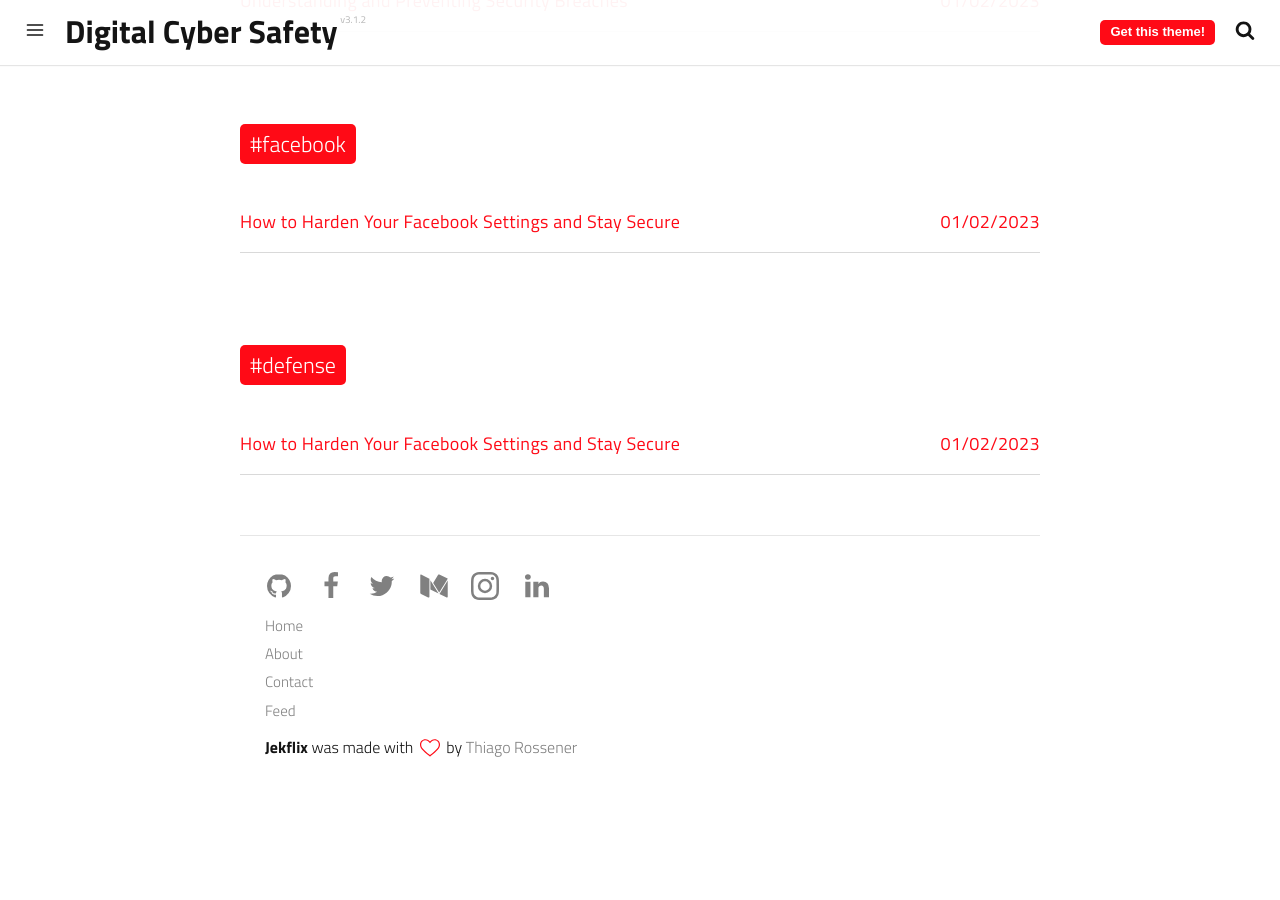
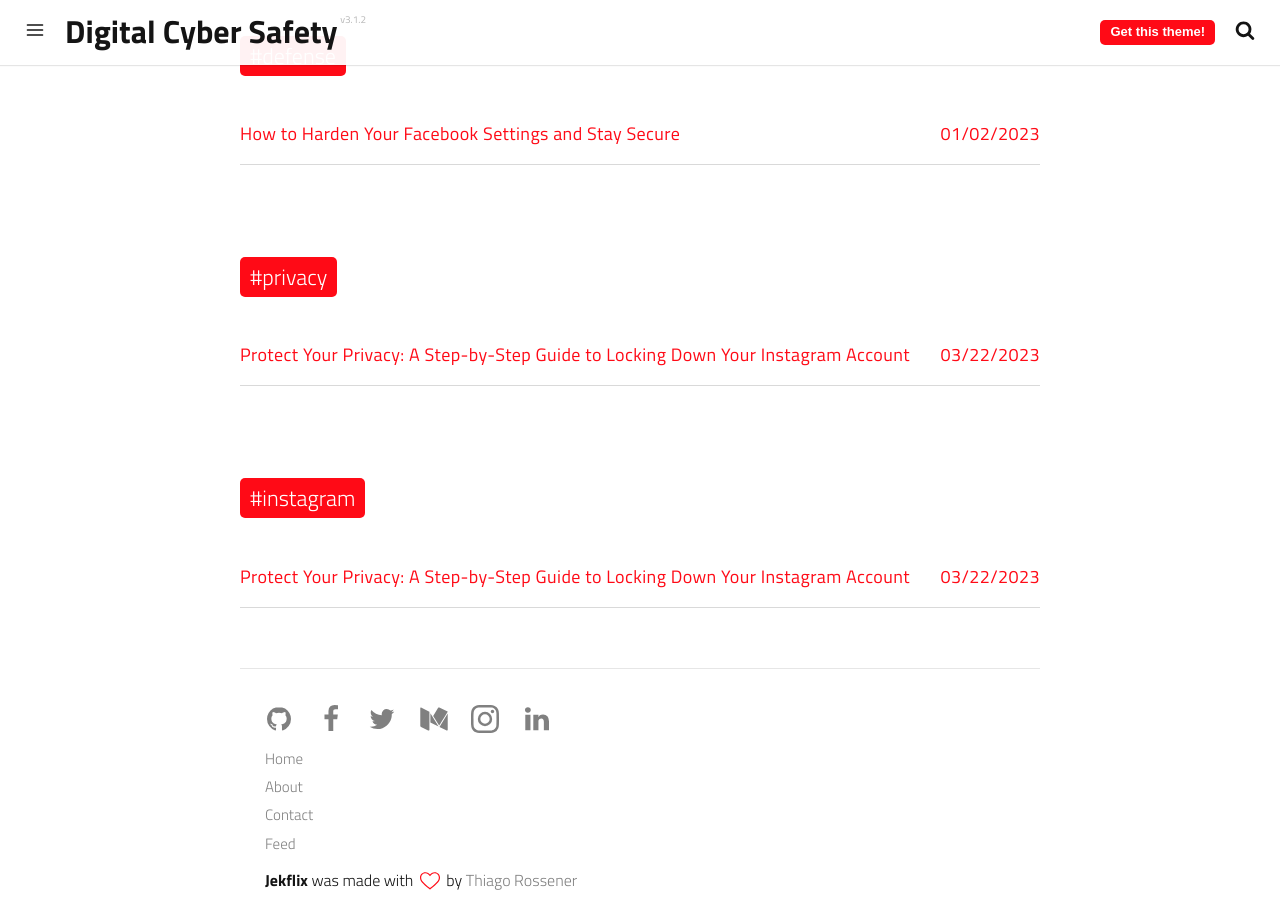
Before and after one commit to DigitalCyberSafety/DigitalCyberSafety.github.io, a Jekyll site: the page built from tags.html, in a window 1280 px wide and 900 px high, scrolled down 6825 px. Built offline with Jekyll 4.4.1, drawn with Linux system fonts in a browser that asks for light colours; a script that is not in the unit is left out; before the commit the page ends 7621 px from its top, so only the background shows below that; some of the changed text lies outside the part shown.

Commit message:
Update Posts “2014-01-01-do-you-believe-that-a-spider-can-dance”

```diff
--- a/_posts/2014-01-01-do-you-believe-that-a-spider-can-dance.md
+++ b/_posts/2014-01-01-do-you-believe-that-a-spider-can-dance.md
@@ -1,16 +1,22 @@
 ---
-date: 2017-06-08 12:00:00
+date: 2023-03-22 22:21:59
 layout: post
-title: Do you believe that a spider can dance?
-subtitle: Lorem ipsum dolor sit amet, consectetur adipisicing elit.
-description: Lorem ipsum dolor sit amet, consectetur adipisicing elit, sed do eiusmod tempor incididunt ut labore et dolore magna aliqua.
-category: travel
-image: https://res.cloudinary.com/dm7h7e8xj/image/upload/v1559824306/theme13_dshbqx.jpg
-optimized_image: https://res.cloudinary.com/dm7h7e8xj/image/upload/c_scale,w_380/v1559824306/theme13_dshbqx.jpg
+title: "Protect Your Privacy: A Step-by-Step Guide to Locking Down Your
+  Instagram Account"
+subtitle: "Take Control of Your Privacy: A Step-by-Step Guide to Securing Your
+  Instagram Account"
+description: Learn how to protect your personal information and secure your
+  Instagram account with this step-by-step guide to locking down your privacy
+  settings.
+image: /assets/img/uploads/delete-instagram.webp
+optimized_image: /assets/img/uploads/delete-instagram.webp
+category: "{{slug}}"
 tags:
-  - fate
-  - travel
+  - privacy
+  - instagram
+  - security
 author: mranderson
+paginate: true
 ---
 
 Cas sociis natoque penatibus et magnis <a href="#">dis parturient montes</a>, nascetur ridiculus mus. *Aenean eu leo quam.* Pellentesque ornare sem lacinia quam venenatis vestibulum. Sed posuere consectetur est at lobortis. Cras mattis consectetur purus sit amet fermentum.
```
Also changed, not shown: assets/img/uploads/delete-instagram.webp (added).
